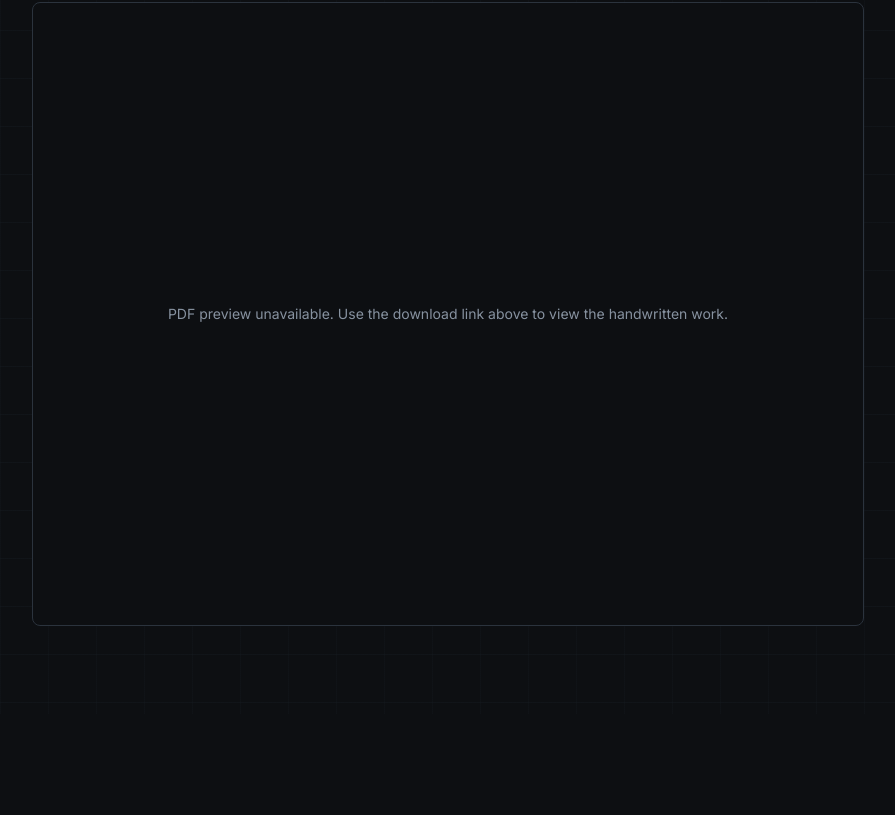
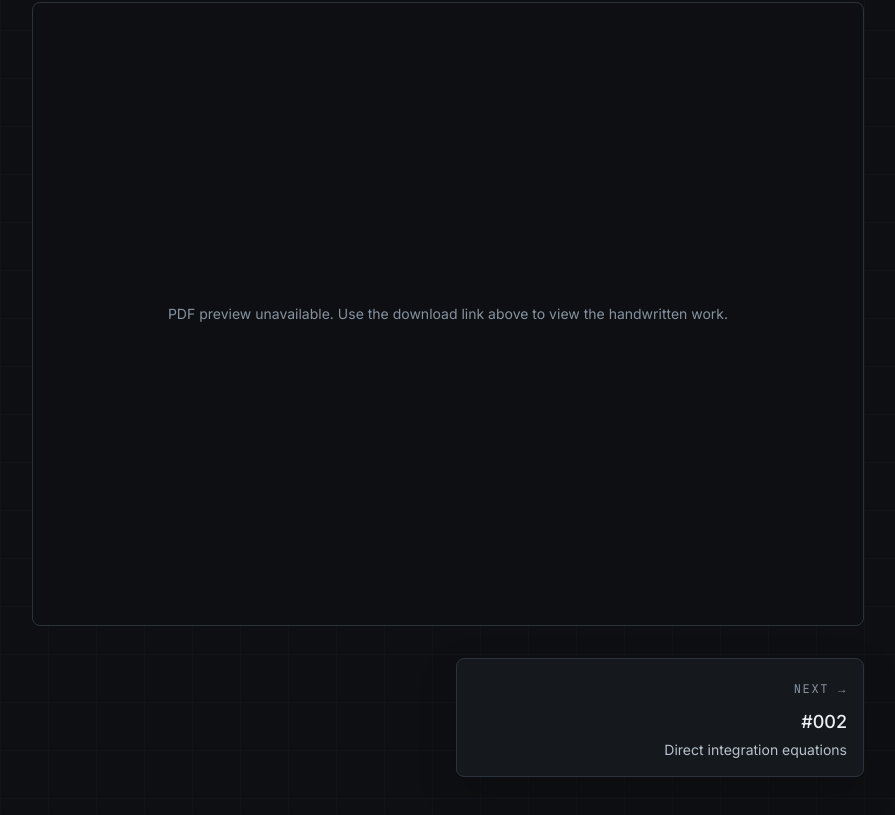
Before and after one commit to jtlutz190/Jacksons-website, a Next.js app: page /diffeq/001-direct-integration in a window 1280 px wide. Shown: the part 594-1409 px from the top of the page, without its empty margins (192-1087 px from the left). Before the commit the page ends 1308 px from the top, so only its background shows below. Built offline with nearby package versions, Linux system fonts and the light colour scheme.

Commit message:
Add differential equation entry navigation

```diff
--- a/app/diffeq/[slug]/page.tsx
+++ b/app/diffeq/[slug]/page.tsx
@@ -36,11 +36,16 @@ export async function generateMetadata({ params }: DiffeqEntryPageProps) {
 
 export default async function DiffeqEntryPage({ params }: DiffeqEntryPageProps) {
   const { slug } = await params;
-  const entry = diffeqEntries.find((candidate) => candidate.slug === slug);
+  const entryIndex = diffeqEntries.findIndex((candidate) => candidate.slug === slug);
+  const entry = diffeqEntries[entryIndex];
 
   if (!entry) {
     notFound();
   }
+
+  const previousEntry = entryIndex > 0 ? diffeqEntries[entryIndex - 1] : null;
+  const nextEntry =
+    entryIndex < diffeqEntries.length - 1 ? diffeqEntries[entryIndex + 1] : null;
 
   return (
     <main className="mx-auto max-w-4xl px-4 py-10 sm:px-6 lg:px-8">
@@ -133,6 +138,47 @@ export default async function DiffeqEntryPage({ params }: DiffeqEntryPageProps)
             </object>
           </div>
         </section>
+
+        <nav
+          className="mt-8 grid gap-4 sm:grid-cols-2"
+          aria-label="Differential equation entry navigation"
+        >
+          {previousEntry ? (
+            <Link
+              href={`/diffeq/${previousEntry.slug}`}
+              className="card rounded-lg bg-surface p-4 text-left hover:bg-surface-2"
+            >
+              <span className="font-mono text-xs uppercase tracking-[0.14em] text-muted">
+                &larr; Previous
+              </span>
+              <span className="mt-2 block text-lg font-medium text-text">
+                #{formatEntryNumber(previousEntry.number)}
+              </span>
+              <span className="mt-1 block text-sm text-soft">
+                {previousEntry.category}
+              </span>
+            </Link>
+          ) : (
+            <div className="hidden sm:block" />
+          )}
+
+          {nextEntry ? (
+            <Link
+              href={`/diffeq/${nextEntry.slug}`}
+              className="card rounded-lg bg-surface p-4 text-left hover:bg-surface-2 sm:text-right"
+            >
+              <span className="font-mono text-xs uppercase tracking-[0.14em] text-muted">
+                Next &rarr;
+              </span>
+              <span className="mt-2 block text-lg font-medium text-text">
+                #{formatEntryNumber(nextEntry.number)}
+              </span>
+              <span className="mt-1 block text-sm text-soft">
+                {nextEntry.category}
+              </span>
+            </Link>
+          ) : null}
+        </nav>
       </article>
     </main>
   );
```
